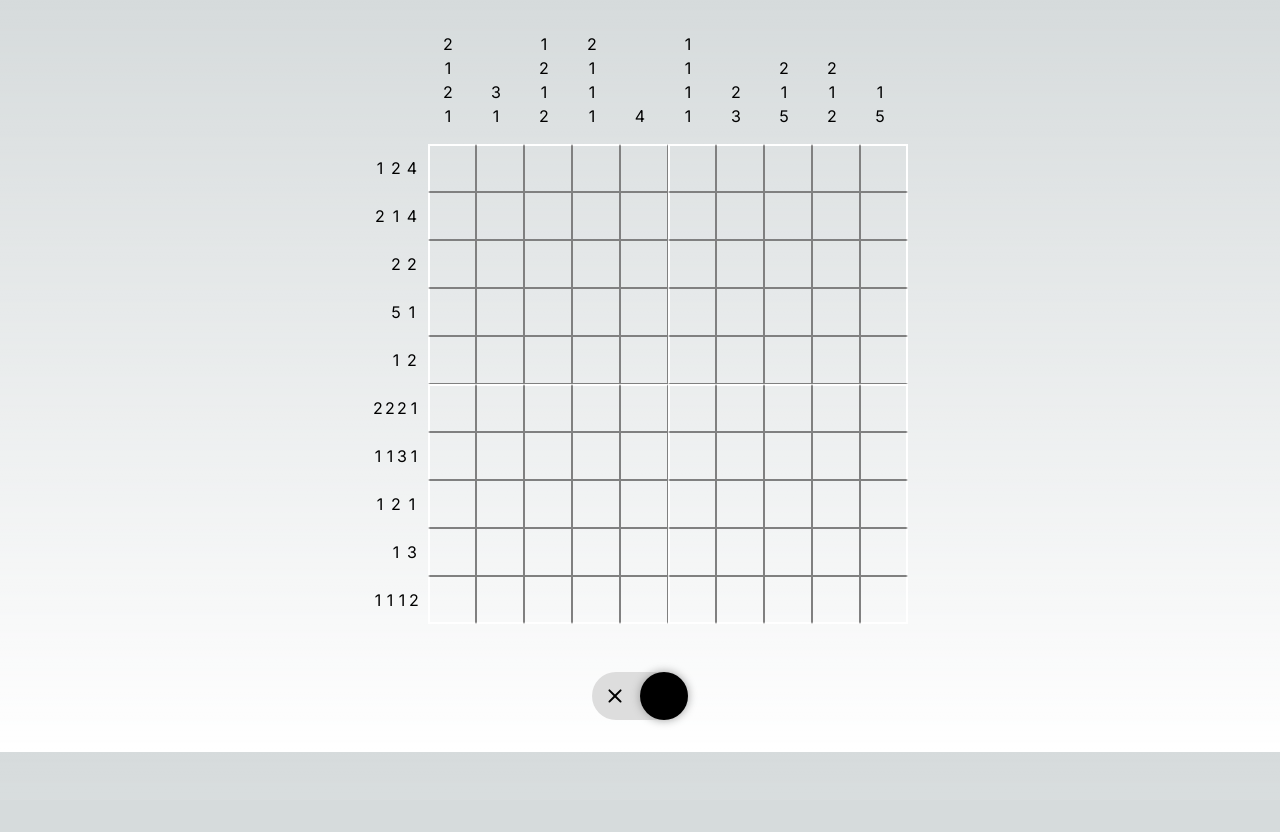
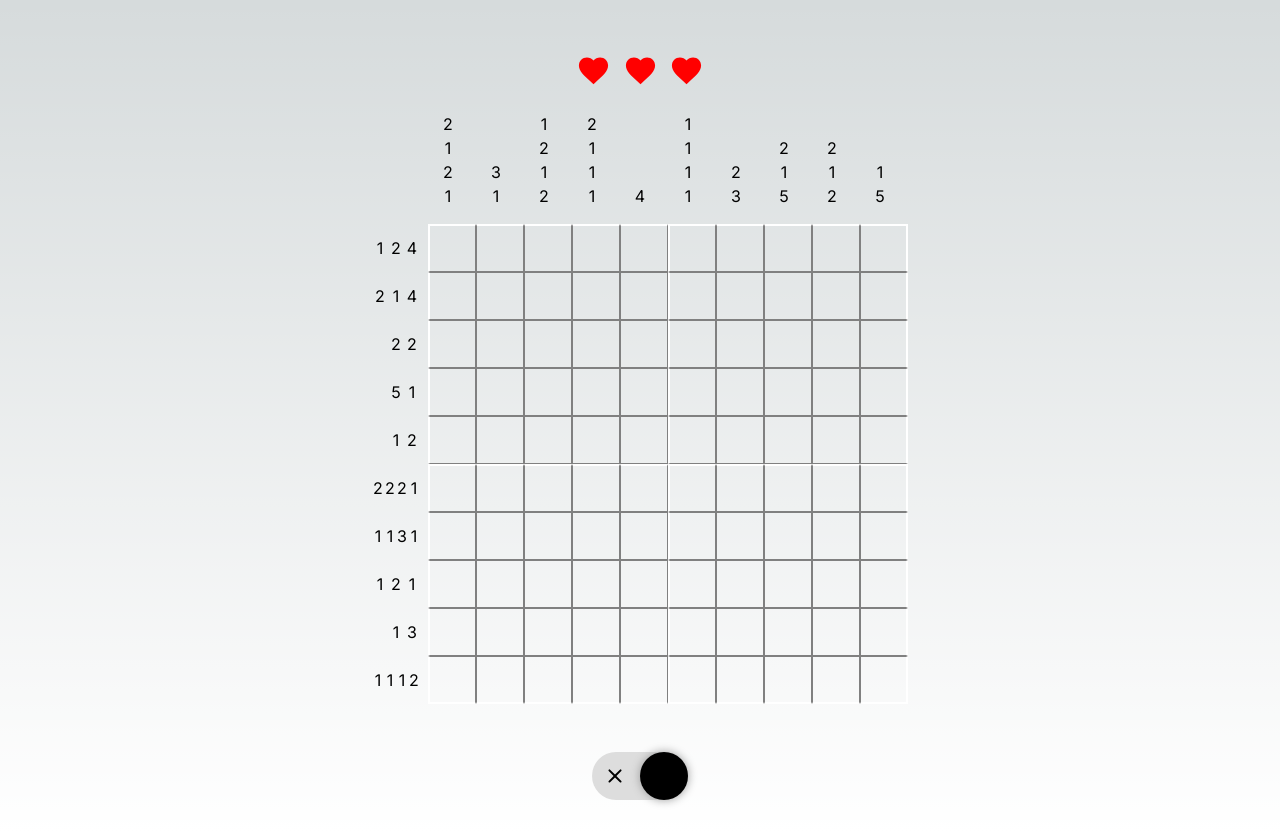
Before and after one commit to Sara-Jo/nonoplay, a Next.js app: page / in a window 1280 px wide. Before the commit the page ends 800 px from the top, so only its background shows below. Built offline with nearby package versions, Linux system fonts and the light colour scheme.

Commit message:
feat: check if the click is right

```diff
--- a/src/app/page.module.css
+++ b/src/app/page.module.css
@@ -69,6 +69,14 @@
   margin-bottom: 1rem;
 }
 
+.lives {
+  display: flex;
+  height: 5rem;
+  width: 8rem;
+  align-items: center;
+  justify-content: space-between;
+}
+
 .emptyCorner {
   width: 3rem;
 }
--- a/src/app/page.tsx
+++ b/src/app/page.tsx
@@ -4,15 +4,20 @@ import { useEffect, useState } from "react";
 import styles from "./page.module.css";
 import SquareRoundedIcon from "@mui/icons-material/SquareRounded";
 import CloseRoundedIcon from "@mui/icons-material/CloseRounded";
+import FavoriteIcon from "@mui/icons-material/Favorite";
+import FavoriteBorderIcon from "@mui/icons-material/FavoriteBorder";
 
 type CellState = "filled" | "crossed" | null;
 type GridState = CellState[][];
 
 const stage = 10;
+const initialLives = 3;
 
 const generateRandomGrid = (stage: number): GridState => {
   return Array.from({ length: stage }, () =>
-    Array.from({ length: stage }, () => (Math.random() > 0.5 ? "filled" : null))
+    Array.from({ length: stage }, () =>
+      Math.random() > 0.5 ? "filled" : "crossed"
+    )
   );
 };
 
@@ -55,9 +60,10 @@ export default function Home() {
   const [grid, setGrid] = useState<GridState>(
     Array(10).fill(Array(10).fill(null))
   );
-  const [mode, setMode] = useState<"fill" | "exclude">("fill");
+  const [mode, setMode] = useState<"fill" | "cross">("fill");
   const [rowNumbers, setRowNumbers] = useState<number[][]>([]);
   const [columnNumbers, setColumnNumbers] = useState<number[][]>([]);
+  const [lives, setLives] = useState(initialLives);
 
   useEffect(() => {
     const newGrid = generateRandomGrid(stage);
@@ -68,16 +74,21 @@ export default function Home() {
   }, []);
 
   const handleCellClick = (rowIndex: number, colIndex: number) => {
-    if (grid[rowIndex][colIndex] === null) {
+    if (answerGrid && grid[rowIndex][colIndex] === null) {
+      const isCorrect =
+        mode === "fill"
+          ? answerGrid[rowIndex][colIndex] === "filled"
+          : answerGrid[rowIndex][colIndex] === "crossed";
+
+      if (!isCorrect) {
+        setLives((prevLives) => Math.max(prevLives - 1, 0));
+      }
+
       setGrid((prevGrid) =>
         prevGrid.map((row, rIdx) =>
           row.map((cell, cIdx) => {
             if (rIdx === rowIndex && cIdx === colIndex) {
-              if (mode === "fill") {
-                return "filled";
-              } else {
-                return "crossed";
-              }
+              return answerGrid[rowIndex][colIndex];
             }
             return cell;
           })
@@ -87,11 +98,23 @@ export default function Home() {
   };
 
   const toggleMode = () => {
-    setMode((prevMode) => (prevMode === "fill" ? "exclude" : "fill"));
+    setMode((prevMode) => (prevMode === "fill" ? "cross" : "fill"));
   };
 
   return (
     <div className={styles.main}>
+      <div className={styles.lives}>
+        {Array.from({ length: initialLives }).map((_, index) => (
+          <div key={index} className={styles.life}>
+            {index < lives ? (
+              <FavoriteIcon fontSize="large" sx={{ color: "red" }} />
+            ) : (
+              <FavoriteBorderIcon fontSize="large" sx={{ color: "red" }} />
+            )}
+          </div>
+        ))}
+      </div>
+
       <div className={styles.header}>
         <div className={styles.emptyCorner}></div>
         {columnNumbers.map((numbers, colIndex) => (
```
